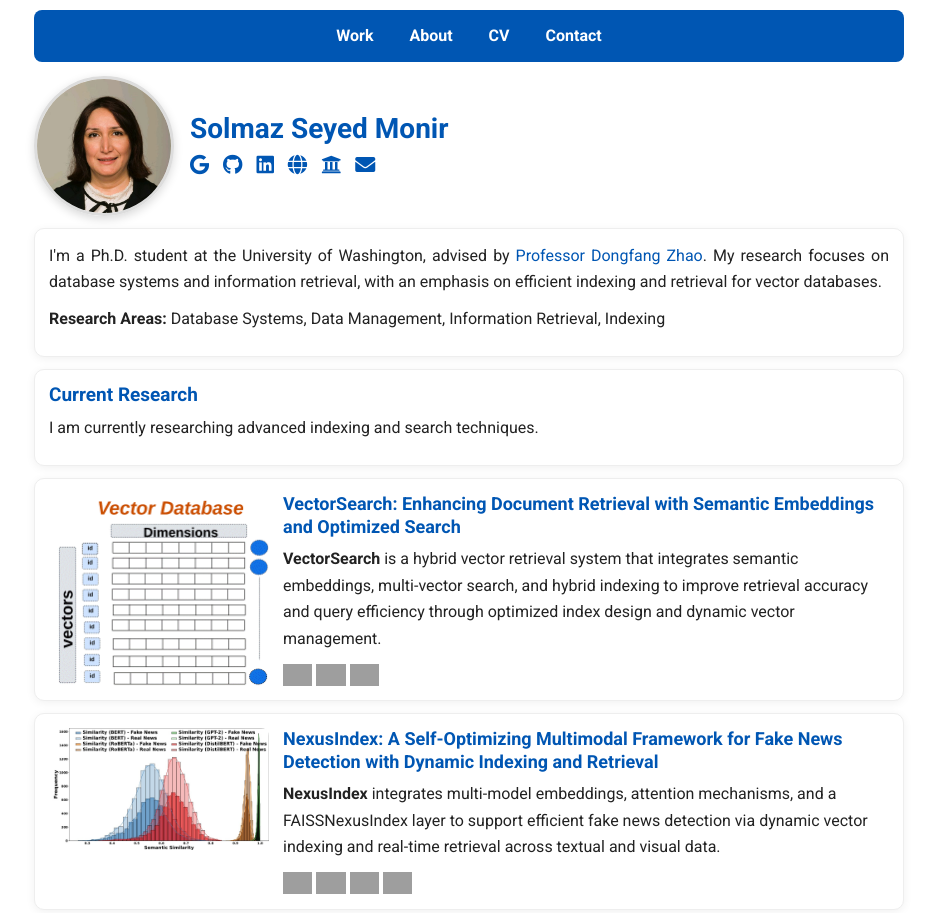
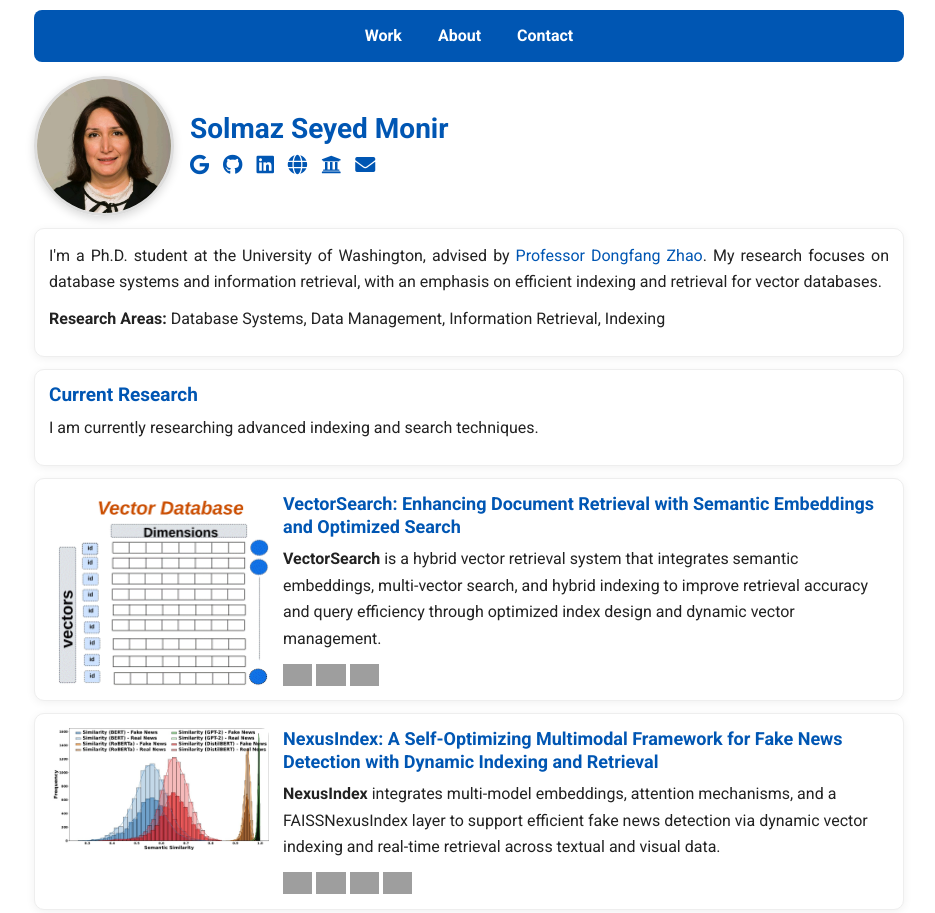
Before and after one commit to solmazsm/solmazsm.github.io, a plain HTML site: page index.html in a window 1280 px wide. Shown: the top 913 px of the page, without its empty margins (171-1106 px from the left). Drawn offline with nearby package versions, Linux system fonts and the light colour scheme; grey boxes are pictures that could not be loaded.

Commit message:
Remove CV link from navbar in index.html

```diff
--- a/index.html
+++ b/index.html
@@ -288,7 +288,7 @@
   <nav class="navbar">
     <a href="https://solmazsm.github.io/develop/#/W">Work</a>
     <a href="https://solmazsm.github.io/develop/#/">About</a>
-    <a href="solmaz_monir_CV.pdf" target="_blank" rel="noopener">CV</a>
+
     <a href="https://www.linkedin.com/in/solmaz-seyedmonir/">Contact</a>
   </nav>
 
```
